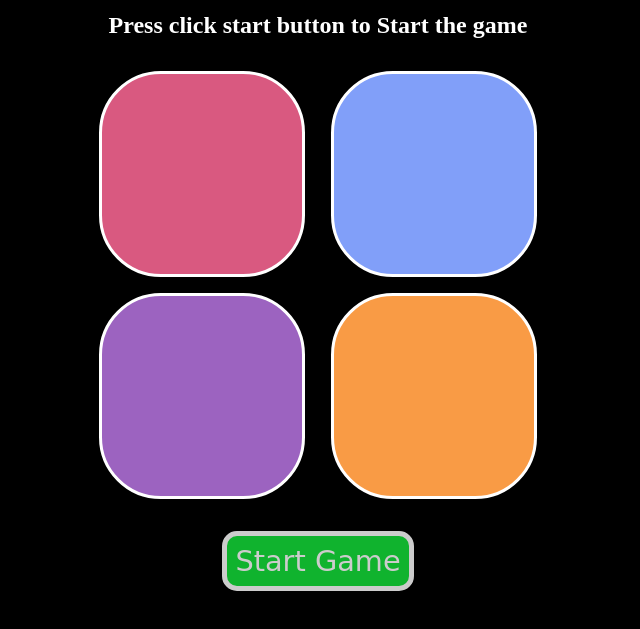
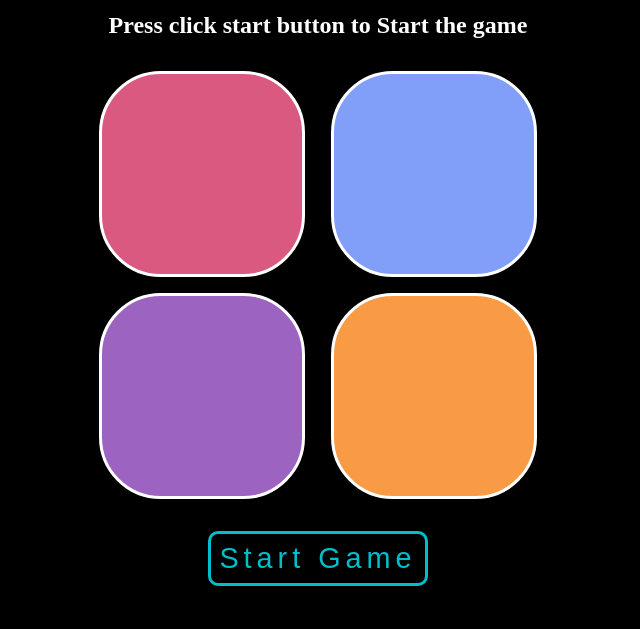
Before and after one commit to rudra2671/simon-says-game, a plain HTML site: page index.html in a window 1280 px wide. Shown: the part 113-742 px from the top of the page, without its empty margins (322-962 px from the left). Drawn offline with Linux system fonts and the light colour scheme; a web font is replaced by a local one.

Commit message:
Update simon.css

```diff
--- a/simon.css
+++ b/simon.css
@@ -51,23 +51,49 @@ h2{
     background-color: rgb(20, 224, 58);
 }
 
-.strbtn{
+.strbtn {
+    position: relative;
+
     opacity: 0.8;
-    color: white;
+    color: #0ef;
     margin-top: 1rem;
     font-size: 1.8rem;
-    border-radius: 15px;
-    border: 5px solid white ;
-    background-color: rgb(20, 224, 58);
+    border-radius: 10px;
+    border: 3px solid #0ef;
+    font-weight: 500;
+    /* background-color: rgb(20, 224, 58);  */
+    background: transparent;
     padding: 0.5rem;
+    letter-spacing: 5px;
     font-family: 'Playpen Sans', cursive;
+    font-family: 'Poppins', sans-serif;
+    transition: .3s;
+    z-index: 1;
 }
 
-.strbtn:hover{
+.strbtn:hover {
     opacity: 1;
     color: black;
- }
+    box-shadow: 0 0 5px #0ef, 0 0 5px #0ef inset;
+}
 
+.strbtn::after {
+    position: absolute;
+    content: '';
+    width: 0;
+    height: 100%;
+    top: 0;
+    right: 0;
+    background: #0ef;
+    box-shadow: 0 0 20px #0ef;
+    z-index: -1;
+    transition: .1s;
+}
+
+.strbtn:hover::after {
+    left: 0;
+    width: 100%;
+}
 
 @media(max-width:376px){
 
```
